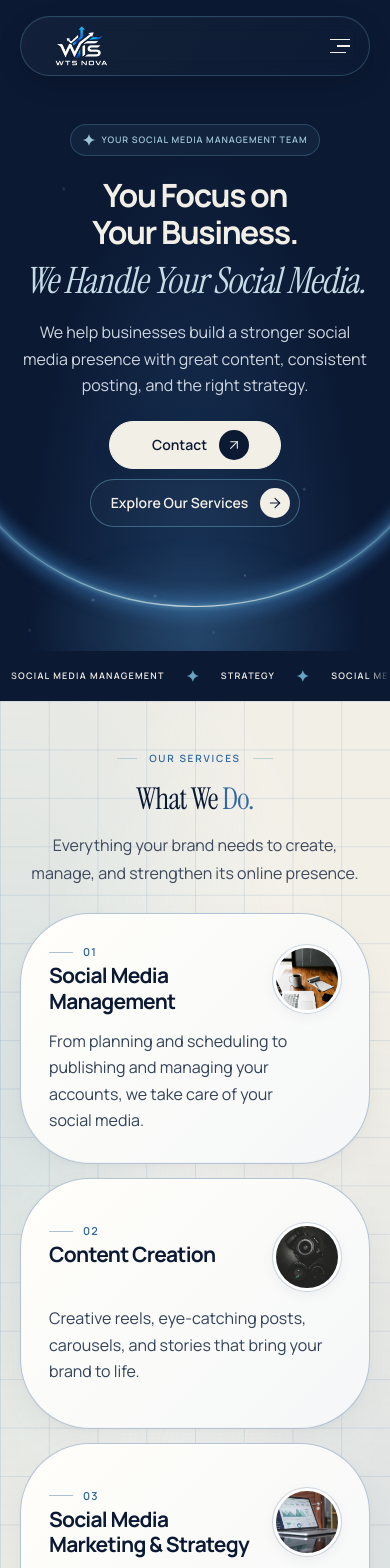
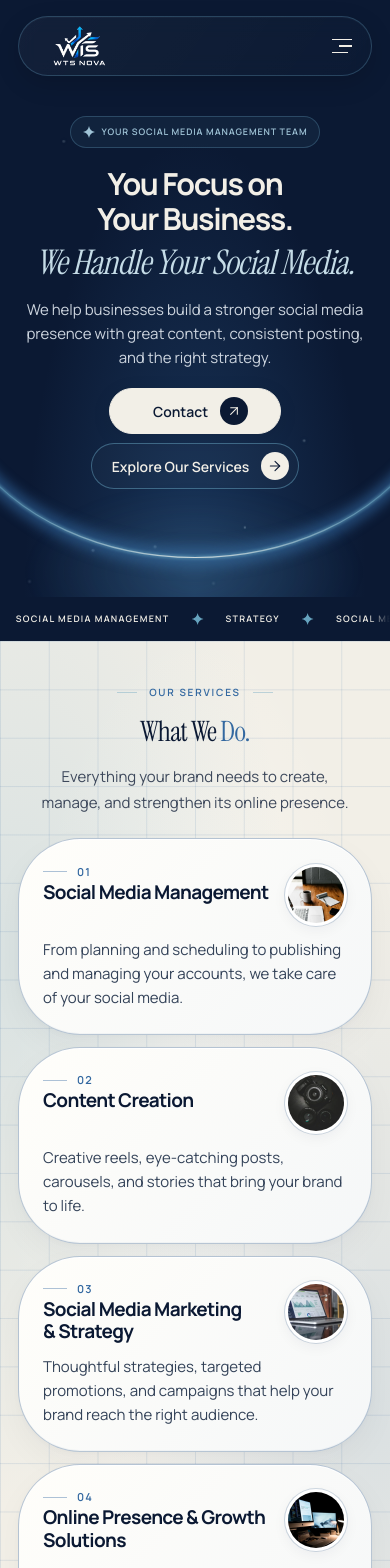
Before and after one commit to qdelta-technologies/wts-nova-final, a Next.js app: page / in a window 390 px wide. Shown: the top 1568 px of the page. Built offline with nearby package versions, Linux system fonts and the light colour scheme.

Commit message:
Polish mobile section sizing and spacing

```diff
--- a/src/app/design-system.css
+++ b/src/app/design-system.css
@@ -97,16 +97,17 @@
 
 @media (max-width: 639px) {
   :root {
-    --gutter: max(20px, var(--safe-left), var(--safe-right));
-    --section-space: 50px;
-    --section-gap: 28px;
-    --type-display: clamp(32px, 8.2vw, 44px);
-    --type-section: clamp(30px, 7.5vw, 36px);
-    --type-card: 22px;
+    --gutter: max(18px, var(--safe-left), var(--safe-right));
+    --section-space: 44px;
+    --section-gap: 24px;
+    --type-display: clamp(30px, 7.8vw, 42px);
+    --type-section: clamp(28px, 7.1vw, 34px);
+    --type-card: 21px;
+    --type-body: 15px;
     --type-label: 10px;
     --radius-lg: 24px;
   }
-  .button, .ending-action { --button-height: 48px; --button-icon-size: 30px; }
+  .button, .ending-action { --button-height: 46px; --button-icon-size: 28px; }
   .button-icon svg { width: 16px; height: 16px; }
   [data-reveal-state="pending"] { transform: translateY(8px); }
   [data-reveal-state="visible"] { transition-duration: 420ms; }
--- a/src/app/globals.css
+++ b/src/app/globals.css
@@ -80,6 +80,9 @@ a { text-decoration: none; }
 @keyframes entrance { from { opacity: 0; transform: translateY(12px); } to { opacity: 1; transform: translateY(0); } }
 @keyframes marquee { to { transform: translateX(-50%); } }
 @media (max-width: 1023px) { .menu-button { display: flex; } }
+@media (min-width: 640px) and (max-width: 1023px) {
+  .navbar .nav-cta { --button-height: 48px; --button-icon-size: 30px; gap: 10px; padding: 7px 8px 7px 16px; }
+}
 @media (max-width: 639px) {
   :root { --nav-reserve: calc(76px + var(--safe-top)); }
   .nav-wrap { padding-top: calc(16px + var(--safe-top)); }
@@ -88,7 +91,7 @@ a { text-decoration: none; }
   .brand { width: 86px; height: 44px; }
   .brand-logo { width: 78px; height: 78px; }
   .nav-cta { display: none; }
-  .trust-bar { padding-block: 18px; }
+  .trust-bar { padding-block: 15px; }
   .trust-item { font-size: 9px; }
   .navbar { -webkit-backdrop-filter: blur(10px); backdrop-filter: blur(10px); }
   .trust-separator { min-width: 56px; }
--- a/src/components/agency-footer.css
+++ b/src/components/agency-footer.css
@@ -85,8 +85,9 @@
   .agency-footer-original-logo { width: 74px; height: 74px; }
   .agency-footer-logo-placeholder { font-size: 19px; }
   .agency-footer-brand { padding-top: 60px; padding-bottom: 24px; }
-  .agency-footer-wordmark { font-size: clamp(54px, 14vw, 72px); }
-  .agency-footer-grid { grid-template-columns: minmax(0, .8fr) minmax(0, 1.2fr); gap: 24px 20px; padding: 24px 0; }
+  .agency-footer-wordmark { font-size: clamp(48px, 12.5vw, 64px); }
+  .agency-footer-tagline, .agency-footer-description { font-size: 15px; }
+  .agency-footer-grid { grid-template-columns: minmax(0, .8fr) minmax(0, 1.2fr); gap: 20px 16px; padding: 20px 0; }
   .agency-footer-contact { grid-column: 1 / -1; grid-row: auto; }
   .agency-footer-social-column { grid-column: 1 / -1; padding-top: 22px; border-top: 1px solid var(--line-dark); }
   .agency-footer-actions { flex-direction: row; flex-wrap: wrap; }
--- a/src/components/audience-section.css
+++ b/src/components/audience-section.css
@@ -37,17 +37,17 @@
   .audience-capsule { min-height: 210px; }
 }
 @media (max-width: 639px) {
-  .audience-capsules { gap: 14px; grid-auto-rows: 1fr; }
-  .audience-capsule, .audience-creators { display: grid; grid-template-columns: minmax(0, 1fr) 72px; align-content: center; align-items: center; column-gap: 14px; row-gap: 14px; width: 100%; padding: 30px 28px; border-radius: 70px; min-height: 0; }
-  .audience-visual { grid-column: 2; grid-row: 1; width: 72px; height: 72px; }
-  .audience-badge { width: 32px; height: 32px; }
-  .audience-badge svg { width: 15px; height: 15px; }
+  .audience-capsules { gap: 12px; grid-auto-rows: 1fr; }
+  .audience-capsule, .audience-creators { display: grid; grid-template-columns: minmax(0, 1fr) 64px; align-content: center; align-items: center; column-gap: 12px; row-gap: 12px; width: 100%; padding: 24px; border-radius: 62px; min-height: 0; }
+  .audience-visual { grid-column: 2; grid-row: 1; width: 64px; height: 64px; }
+  .audience-badge { width: 30px; height: 30px; }
+  .audience-badge svg { width: 14px; height: 14px; }
   .audience-creators .audience-badge { left: -2px; right: auto; }
   .audience-copy { display: contents; }
   .audience-number { grid-column: 1; grid-row: 1; align-self: start; margin: 0; }
-  .audience-copy h3 { grid-column: 1; grid-row: 1; align-self: start; font-size: 22px; margin: 19px 0 0; text-wrap: pretty; }
-  .audience-copy p { grid-column: 1 / -1; grid-row: 2; line-height: 1.65; }
+  .audience-copy h3 { grid-column: 1; grid-row: 1; align-self: start; font-size: 20px; margin: 17px 0 0; text-wrap: pretty; }
+  .audience-copy p { grid-column: 1 / -1; grid-row: 2; line-height: 1.6; }
 }
 @media (max-width: 359px) {
-  .audience-capsule, .audience-creators { column-gap: 12px; padding-inline: 26px; border-radius: 66px; }
+  .audience-capsule, .audience-creators { column-gap: 10px; padding: 22px; border-radius: 60px; }
 }
--- a/src/components/hero.css
+++ b/src/components/hero.css
@@ -69,15 +69,15 @@
   .hero { padding-top: clamp(24px, 5svh, 44px); padding-bottom: clamp(82px, 11svh, 120px); }
 }
 @media (max-width: 639px) {
-  .hero { padding-block: 48px 124px; }
+  .hero { padding-block: 40px 108px; }
   .hero-label { padding: 8px 12px; font-size: 9px; letter-spacing: .1em; gap: 7px; }
-  .hero-heading { margin-top: 21px; }
+  .hero-heading { margin-top: 18px; }
   .headline-business { max-width: 480px; margin-inline: auto; }
-  .headline-social { font-size: clamp(36px, 9.3vw, 48px); margin-top: 10px; max-width: 480px; margin-inline: auto; }
-  .hero-description { max-width: 360px; margin-top: 18px; line-height: 1.65; }
-  .hero-actions { flex-direction: column; align-items: center; margin-top: 22px; gap: 10px; }
+  .headline-social { font-size: clamp(33px, 8.7vw, 44px); margin-top: 8px; max-width: 480px; margin-inline: auto; }
+  .hero-description { max-width: 360px; margin-top: 16px; line-height: 1.6; }
+  .hero-actions { flex-direction: column; align-items: center; margin-top: 18px; gap: 9px; }
   .hero-actions .button { width: auto; max-width: 100%; }
-  .hero-horizon { height: 140px; bottom: 26.5px; }
+  .hero-horizon { height: 124px; bottom: 24px; }
   .hero-atmosphere::after { left: 5%; right: 5%; height: 170px; bottom: -60px; filter: blur(12px); }
   .hero-particles span:nth-child(n + 11) { display: none; }
   .hero-particles span { animation-name: hero-particle-rise-mobile; }
--- a/src/components/services-section.css
+++ b/src/components/services-section.css
@@ -79,19 +79,19 @@
 }
 @media (max-width: 639px) {
   .services-section::before { background-size: 48px 48px; }
-  .services-header { margin-bottom: 26px; }
+  .services-header { margin-bottom: 22px; }
   .services-label { gap: 12px; }
   .services-label::before, .services-label::after { width: 20px; }
-  .services-list { gap: 14px; }
-  .service-capsule, .service-capsule-right { display: grid; grid-template-columns: minmax(0, 1fr) 68px; align-content: center; align-items: center; column-gap: 14px; row-gap: 14px; padding: 30px 28px; border-radius: 70px; min-height: 0; text-align: left; }
-  .service-image-ring { grid-column: 2; grid-row: 1; width: 68px; height: 68px; padding: 3px; }
+  .services-list { gap: 12px; }
+  .service-capsule, .service-capsule-right { display: grid; grid-template-columns: minmax(0, 1fr) 62px; align-content: center; align-items: center; column-gap: 12px; row-gap: 12px; padding: 24px 24px; border-radius: 62px; min-height: 0; text-align: left; }
+  .service-image-ring { grid-column: 2; grid-row: 1; width: 62px; height: 62px; padding: 3px; }
   .service-copy { display: contents; }
   .service-index, .service-capsule-right .service-index { grid-column: 1; grid-row: 1; align-self: start; flex-direction: row; margin: 0; }
-  .service-title, .service-capsule-right .service-title { grid-column: 1; grid-row: 1; align-self: start; font-size: 21px; line-height: 1.2; margin: 19px 0 0; text-wrap: pretty; text-align: left; }
-  .service-description { grid-column: 1 / -1; grid-row: 2; line-height: 1.65; text-align: left; }
+  .service-title, .service-capsule-right .service-title { grid-column: 1; grid-row: 1; align-self: start; font-size: 19px; line-height: 1.2; margin: 17px 0 0; text-wrap: pretty; text-align: left; }
+  .service-description { grid-column: 1 / -1; grid-row: 2; line-height: 1.6; text-align: left; }
   /* Solid tint on touch screens avoids blurring four large moving surfaces. */
   .service-capsule { -webkit-backdrop-filter: none; backdrop-filter: none; background: linear-gradient(135deg, #fffefa, #f5f7f8); }
 }
 @media (max-width: 359px) {
-  .service-capsule, .service-capsule-right { column-gap: 12px; padding-inline: 26px; border-radius: 66px; }
+  .service-capsule, .service-capsule-right { column-gap: 10px; padding: 22px 22px; border-radius: 60px; }
 }
--- a/src/components/site-ending.css
+++ b/src/components/site-ending.css
@@ -17,7 +17,7 @@
   .ending-action-secondary:not(:disabled):hover { background: #3368a033; border-color: #a0c4d7; }
 }
 @media (max-width: 639px) {
-  .ending-cta-lead { font-size: 16px; }
+  .ending-cta-lead { font-size: 15px; }
   .ending-actions { flex-direction: column; align-items: center; }
   .ending-action { width: auto; max-width: 100%; }
 }
```
Also changed, not shown: 1 other file (tests, documents, lock files or other folders).
